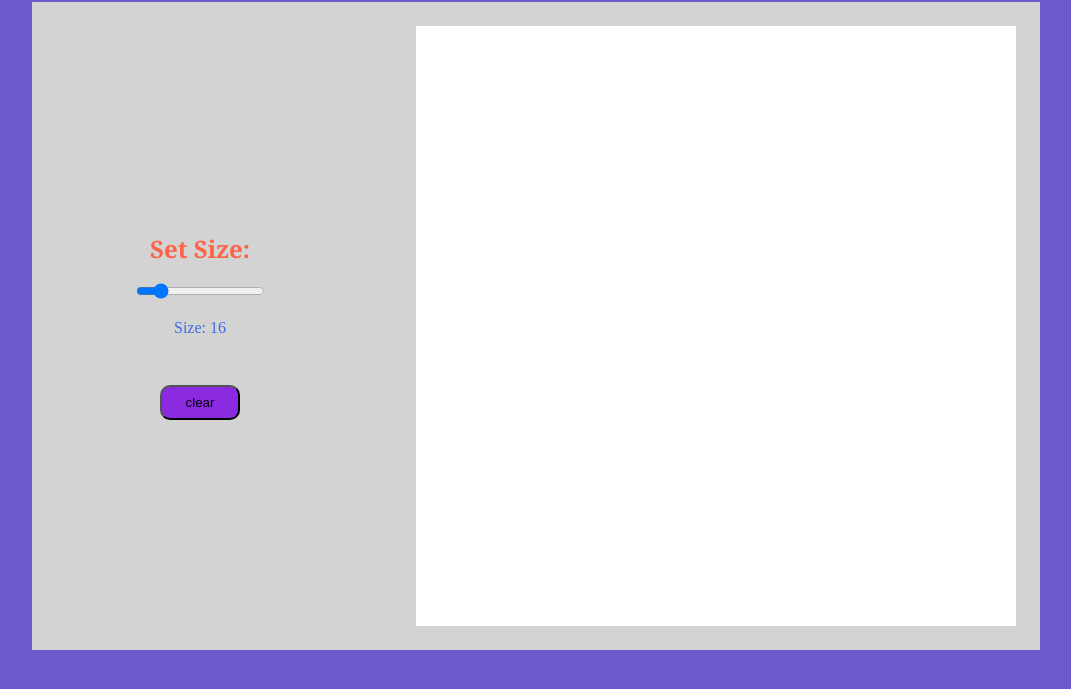
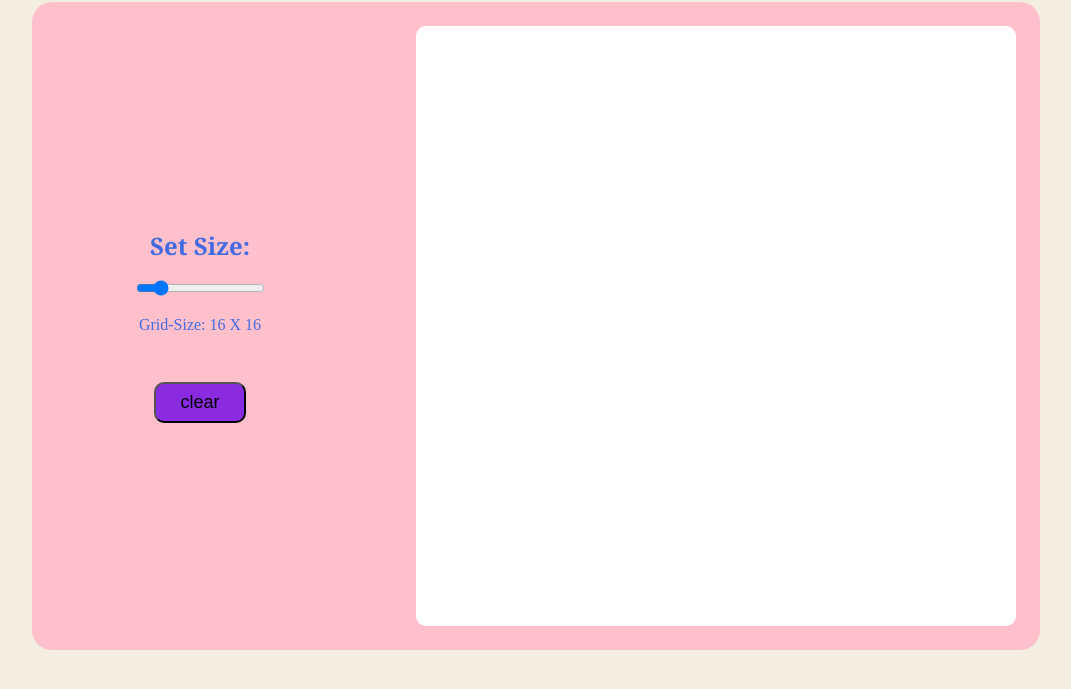
Before and after one commit to puckThePirate/etch-a-sketch, a plain HTML site: page index.html in a window 1280 px wide. Shown: the part 135-824 px from the top of the page, without its empty margins (104-1175 px from the left). Drawn offline with Linux system fonts and the light colour scheme.

Commit message:
changed page styling

```diff
--- a/script.js
+++ b/script.js
@@ -6,7 +6,7 @@ const canvas = document.querySelector('.canvas');
 const clear = document.querySelector('.clear');
 
 size.classList.add('size');
-size.textContent = `Size: ${values.value}`;
+size.textContent = `Grid-Size: ${values.value} X ${values.value}`;
 size.style.cssText = "color: royalblue;";
 ranges.appendChild(size);
 
@@ -28,7 +28,7 @@ for(let i=0; i< 16;i++){    // builds inital grid
 
 function createrange(e) {
 
-    size.textContent = `Size: ${e.target.value}`;
+    size.textContent = `Grid-Size: ${values.value} X ${values.value}`;
     ranges.appendChild(size);
 
     const len = 600/e.target.value;
--- a/style.css
+++ b/style.css
@@ -1,7 +1,7 @@
 
 
 body {
-    background-color: slateblue;
+    background-color: #f4eee0;
     padding: 48px;
     margin: 0;
     display: flex;
@@ -21,7 +21,8 @@ body {
 .sketch {
     width: 960px;
     padding: 24px;
-    background-color: lightgray;
+    background-color: pink;
+    border-radius: 20px;
     display: flex;
     justify-content: space-between;
     gap: 48px;
@@ -48,12 +49,13 @@ body {
     font-size: 24px;
     font-family: Georgia, 'Times New Roman', Times, serif;
     font-weight: bolder;
-    color: tomato;
+    color: royalblue;
 }
 
 .canvas {
     padding: 0;
     background-color: white;
+    border-radius: 10px;
     width: 600px;
     height: 600px;
 }
@@ -73,6 +75,7 @@ body {
 
 .clear {
     padding: 8px 24px;
+    font-size: large;
     border-radius: 10px;
     background-color: blueviolet;
 }
```
